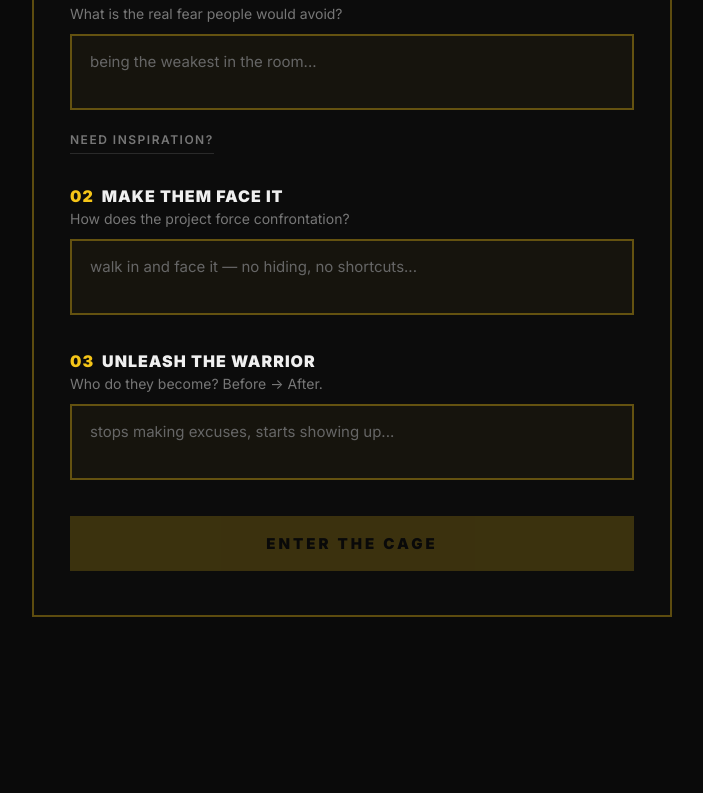
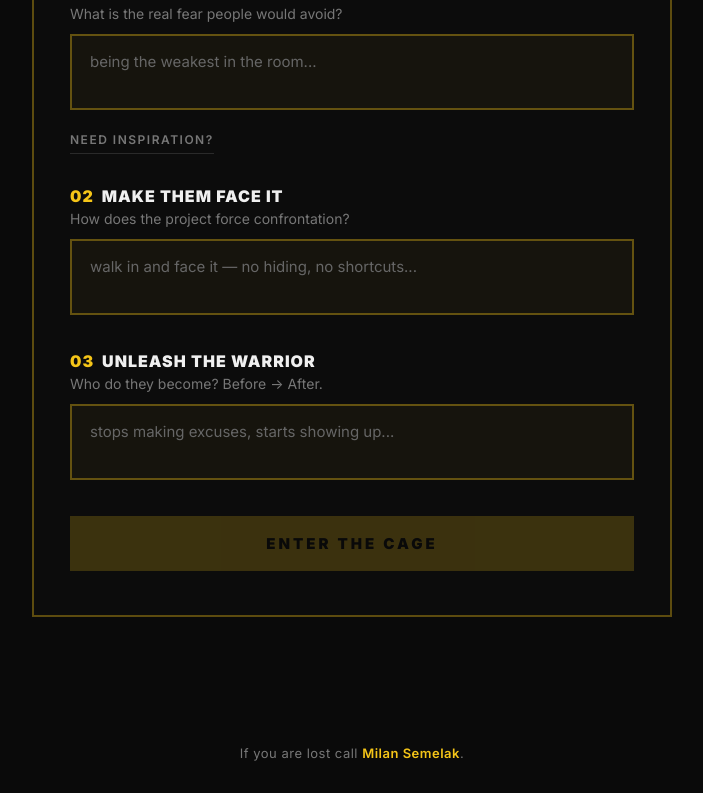
Before and after one commit to milansemelak/oktagon, a React (Create React App) app: page / in a window 1280 px wide. Shown: the part 866-1659 px from the top of the page, without its empty margins (288-991 px from the left). Before the commit the page ends 1563 px from the top, so only its background shows below. Built offline with nearby package versions, Linux system fonts and the light colour scheme.

Commit message:
Add footer with Milan Semelak LinkedIn link
Co-Authored-By: Claude Opus 4.6 <noreply@anthropic.com>

```diff
--- a/src/App.css
+++ b/src/App.css
@@ -1123,6 +1123,25 @@ body {
   color: var(--accent);
 }
 
+/* --- Footer --- */
+.site-footer {
+  text-align: center;
+  padding: 48px 24px 32px;
+  font-size: 13px;
+  color: var(--text-muted);
+  letter-spacing: 0.5px;
+}
+
+.site-footer a {
+  color: var(--accent);
+  text-decoration: none;
+  font-weight: 600;
+}
+
+.site-footer a:hover {
+  text-decoration: underline;
+}
+
 /* ========================================
    RESPONSIVE
    ======================================== */
--- a/src/App.js
+++ b/src/App.js
@@ -61,6 +61,9 @@ function App() {
           <ResultPanel result={result} onReset={handleReset} />
         </div>
       )}
+      <footer className="site-footer">
+        If you are lost call <a href="https://www.linkedin.com/in/milansemelak/" target="_blank" rel="noopener noreferrer">Milan Semelak</a>.
+      </footer>
     </div>
   );
 }
```
